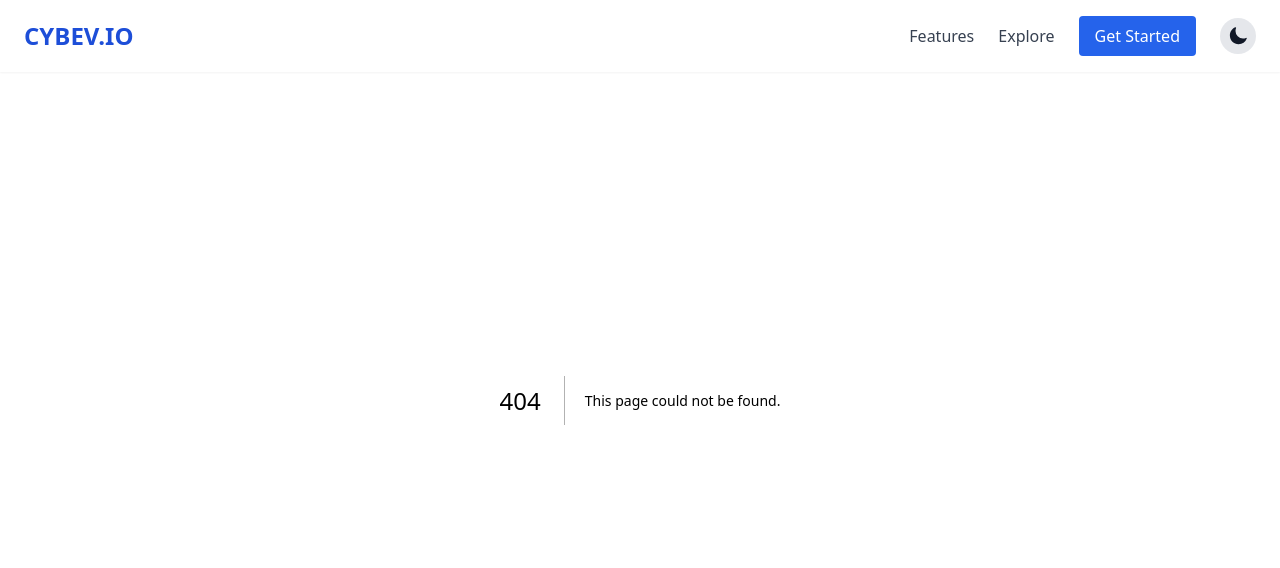
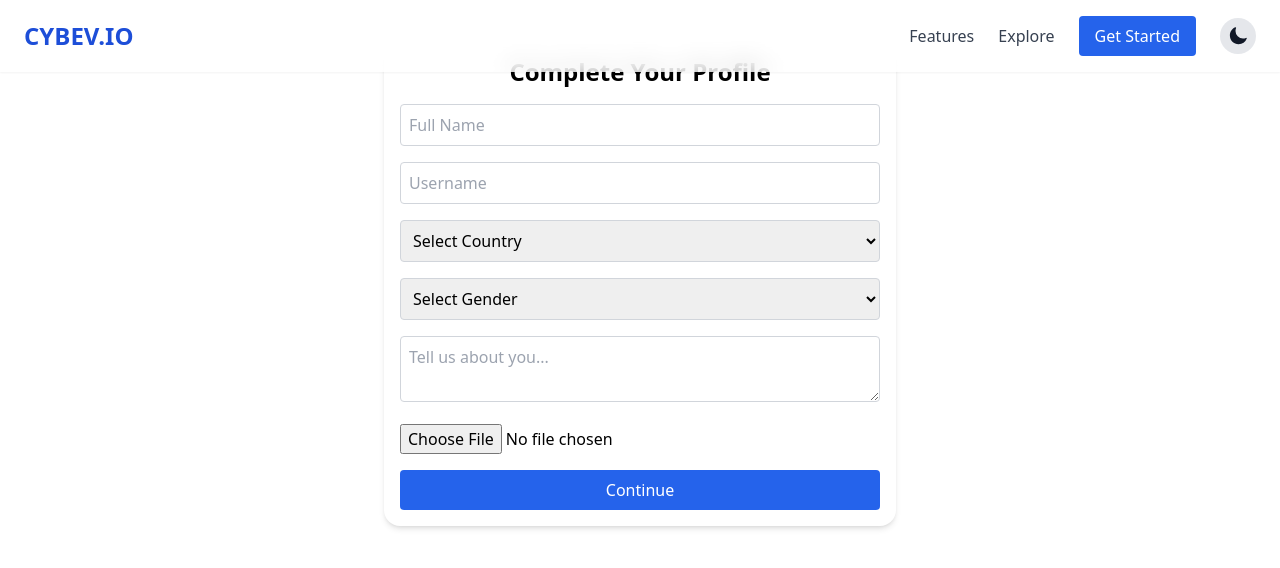
Before and after one commit to cybev1/cybev-frontend, a Next.js app: page /onboarding/profile in a window 1280 px wide. Before the commit this address had no page. Shown: the top 568 px of the page. Built offline with nearby package versions, Linux system fonts and the light colour scheme.

Commit message:
Add files via upload

```diff
--- /dev/null
+++ b/pages/onboarding/profile.jsx
@@ -0,0 +1,111 @@
+
+import React, { useState } from 'react';
+import { useRouter } from 'next/router';
+import axios from 'axios';
+
+export default function OnboardingProfile() {
+  const router = useRouter();
+  const [form, setForm] = useState({
+    fullName: '',
+    username: '',
+    country: '',
+    gender: '',
+    bio: '',
+    avatar: null,
+  });
+  const [loading, setLoading] = useState(false);
+
+  const handleChange = (e) => {
+    const { name, value } = e.target;
+    setForm((prev) => ({ ...prev, [name]: value }));
+  };
+
+  const handleFileChange = (e) => {
+    setForm((prev) => ({ ...prev, avatar: e.target.files[0] }));
+  };
+
+  const handleSubmit = async (e) => {
+    e.preventDefault();
+    setLoading(true);
+    const formData = new FormData();
+    Object.keys(form).forEach((key) => {
+      formData.append(key, form[key]);
+    });
+    try {
+      const res = await axios.post('/api/onboarding/profile', formData, {
+        headers: { 'Content-Type': 'multipart/form-data' },
+      });
+      router.push('/onboarding/interests');
+    } catch (error) {
+      console.error(error);
+      alert('Failed to save profile');
+    } finally {
+      setLoading(false);
+    }
+  };
+
+  return (
+    <div className="p-4 max-w-lg mx-auto mt-10 bg-white dark:bg-gray-900 rounded-2xl shadow-md">
+      <h1 className="text-2xl font-bold mb-4 text-center">Complete Your Profile</h1>
+      <form onSubmit={handleSubmit} className="space-y-4">
+        <input
+          type="text"
+          name="fullName"
+          placeholder="Full Name"
+          value={form.fullName}
+          onChange={handleChange}
+          className="w-full p-2 rounded border border-gray-300 dark:border-gray-700"
+          required
+        />
+        <input
+          type="text"
+          name="username"
+          placeholder="Username"
+          value={form.username}
+          onChange={handleChange}
+          className="w-full p-2 rounded border border-gray-300 dark:border-gray-700"
+          required
+        />
+        <select
+          name="country"
+          value={form.country}
+          onChange={handleChange}
+          className="w-full p-2 rounded border border-gray-300 dark:border-gray-700"
+          required
+        >
+          <option value="">Select Country</option>
+          <option value="Ghana">Ghana</option>
+          <option value="Nigeria">Nigeria</option>
+          <option value="United States">United States</option>
+          <option value="United Kingdom">United Kingdom</option>
+        </select>
+        <select
+          name="gender"
+          value={form.gender}
+          onChange={handleChange}
+          className="w-full p-2 rounded border border-gray-300 dark:border-gray-700"
+        >
+          <option value="">Select Gender</option>
+          <option value="Male">Male</option>
+          <option value="Female">Female</option>
+          <option value="Other">Other</option>
+        </select>
+        <textarea
+          name="bio"
+          placeholder="Tell us about you..."
+          value={form.bio}
+          onChange={handleChange}
+          className="w-full p-2 rounded border border-gray-300 dark:border-gray-700"
+        />
+        <input type="file" accept="image/*" onChange={handleFileChange} />
+        <button
+          type="submit"
+          className="w-full bg-blue-600 text-white p-2 rounded hover:bg-blue-700 transition"
+          disabled={loading}
+        >
+          {loading ? 'Saving...' : 'Continue'}
+        </button>
+      </form>
+    </div>
+  );
+}
```
